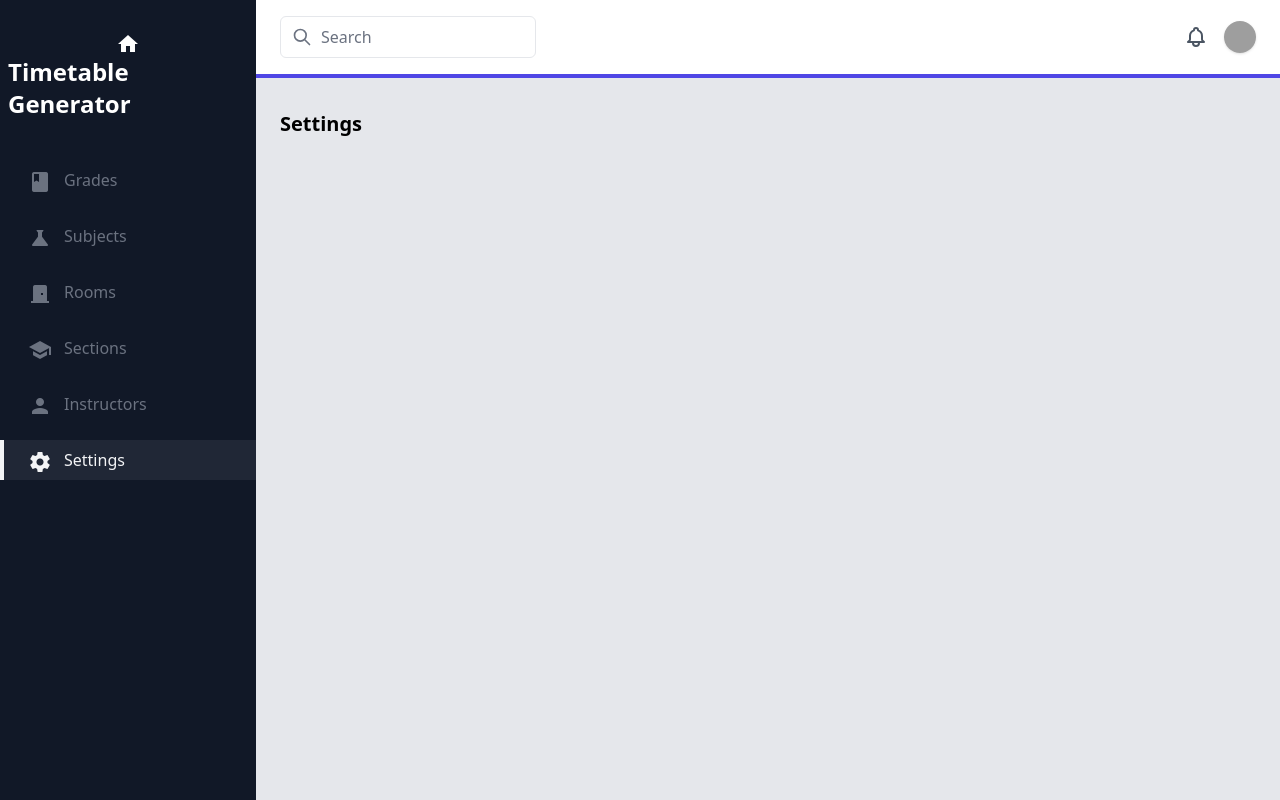
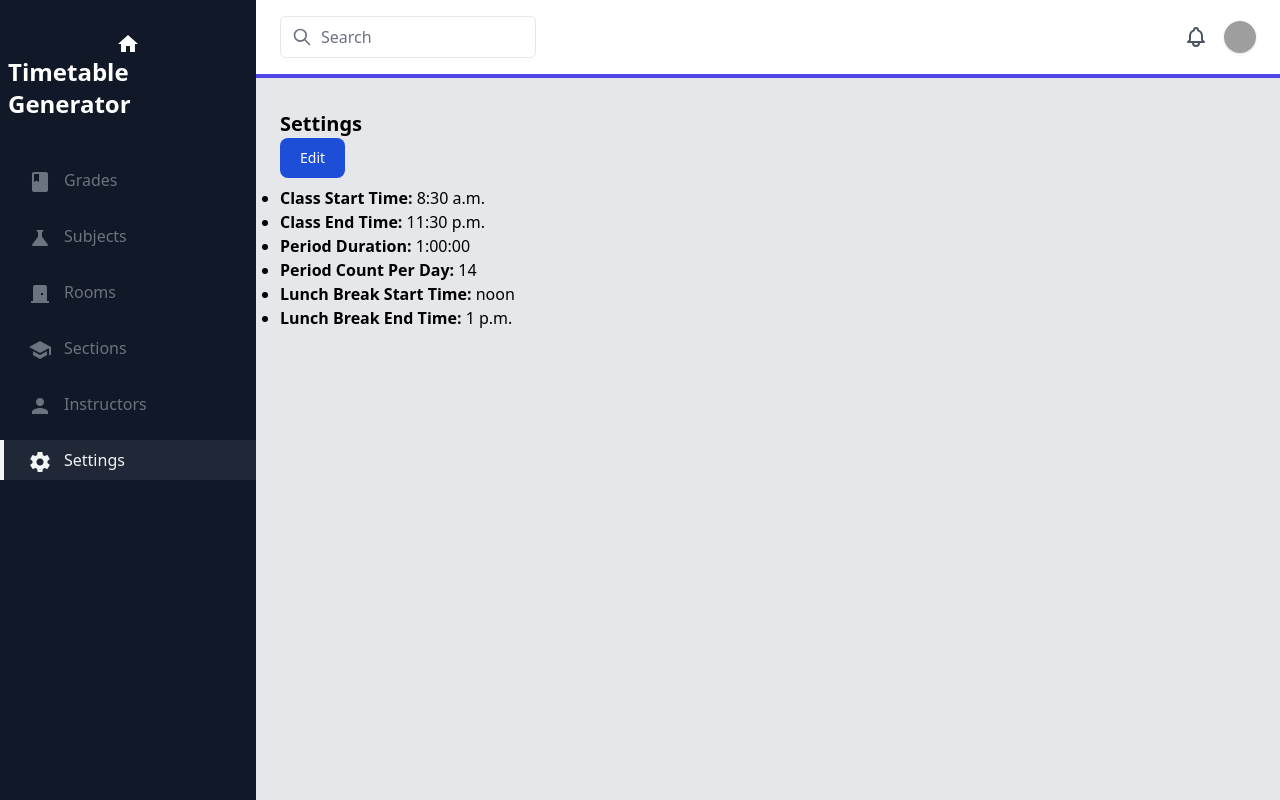
Before and after one commit to nebiyuelias1/automated-timetable-generator, a Django app: page /settings/ in a window 1280 px wide. Run offline with Django 3.2, Linux system fonts and the light colour scheme; data comes from the database, SQL or seed files in the repository; both versions use the stored data as it was after the commit; some libraries are stand-ins or nearby versions; grey boxes are pictures that could not be loaded.

Commit message:
Allow setting to be edited

```diff
--- a/theme/static/css/dist/styles.css
+++ b/theme/static/css/dist/styles.css
@@ -864,6 +864,10 @@ select {
   transform: translate(var(--tw-translate-x), var(--tw-translate-y)) rotate(var(--tw-rotate)) skewX(var(--tw-skew-x)) skewY(var(--tw-skew-y)) scaleX(var(--tw-scale-x)) scaleY(var(--tw-scale-y));
 }
 
+.list-disc {
+  list-style-type: disc;
+}
+
 .flex-col {
   flex-direction: column;
 }
--- a/timetable/templates/timetable/setting_display.html
+++ b/timetable/templates/timetable/setting_display.html
@@ -3,4 +3,29 @@
 {% block main %}
 <h1 class="text-xl font-bold">Settings</h1>
 
+<button onclick="location.href = '/settings/edit'" type="button"
+    class="text-white bg-blue-700 hover:bg-blue-800 focus:ring-4 focus:ring-blue-300 font-medium rounded-lg text-sm px-5 py-2.5 text-center mr-2 mb-2 dark:bg-blue-600 dark:hover:bg-blue-700 dark:focus:ring-blue-800">
+    Edit
+</button>
+
+<ul class="list-disc">
+    <li>
+        <strong>Class Start Time:</strong> {{setting.start_time}}
+    </li>
+    <li>
+        <strong>Class End Time:</strong> {{setting.end_time}}
+    </li>
+    <li>
+        <strong>Period Duration:</strong> {{setting.period_length}}
+    </li>
+    <li>
+        <strong>Period Count Per Day:</strong> {{setting.period_count}}
+    </li>
+    <li>
+        <strong>Lunch Break Start Time:</strong> {{setting.lunch_start_time}}
+    </li>
+    <li>
+        <strong>Lunch Break End Time:</strong> {{setting.lunch_end_time}}
+    </li>
+</ul>
 {% endblock main %}
--- a/timetable/urls.py
+++ b/timetable/urls.py
@@ -1,7 +1,7 @@
 from django.urls import path
 from timetable.views import (GradeCreateView, GradeDeleteView, GradeListView, GradeUpdateView, SubjectCreateView, SubjectDeleteView, SubjectListView, SubjectUpdateView,
                              InstructorCreateView, InstructorDeleteView, InstructorListView, InstructorUpdateView, RoomCreateView, RoomDeleteView, RoomListView,
-                             RoomUpdateView, SectionCreateView, SectionDeleteView, SectionListView, SectionUpdateView, index, settings)
+                             RoomUpdateView, SectionCreateView, SectionDeleteView, SectionListView, SectionUpdateView, edit_setting, index, settings)
 
 
 urlpatterns = [
@@ -41,4 +41,5 @@ urlpatterns = [
          InstructorUpdateView.as_view(), name='edit-instructor'),
 
     path('settings/', settings, name='settings'),
+    path('settings/edit/', edit_setting, name='edit-setting')
 ]
--- a/timetable/views.py
+++ b/timetable/views.py
@@ -1,8 +1,9 @@
-from django.shortcuts import render
+from django.forms import ValidationError, models
+from django.shortcuts import redirect, render
 from django.urls import reverse, reverse_lazy
 from django.views.generic.edit import DeleteView, CreateView, UpdateView
 from django.views.generic import ListView
-from timetable.forms import GradeForm, SectionForm, SettingForm, SubjectForm
+from timetable.forms import GradeForm, SectionForm, SettingForm, SettingModelForm, SubjectForm
 
 from timetable.models import Grade, Setting, Subject, Instructor, Room, Section
 
@@ -30,6 +31,29 @@ def settings(request):
 
     form = SettingForm()
     return render(request, 'timetable/setting_form.html', {'form': form})
+
+def edit_setting(request):
+    setting = Setting.objects.all()
+    if request.method == 'POST':
+        form = SettingForm(request.POST)
+        if form.is_valid():
+            setting.update(**form.cleaned_data)
+
+        return redirect(reverse('settings'))
+
+    if setting.count() > 0:
+        setting = setting.first()
+        data = {
+            'start_time': str(setting.start_time),
+            'end_time': str(setting.end_time),
+            'lunch_start_time': str(setting.lunch_start_time),
+            'lunch_end_time': str(setting.lunch_end_time),
+            'period_length_0': setting.period_length.total_seconds() / 60,
+        }
+        form = SettingForm(data)
+        return render(request, 'timetable/setting_form.html', {'form': form})
+
+    raise ValidationError('Nothing to edit!')
 
 class GradeListView(ListView):
     model = Grade
```
Also changed, not shown: timetable/forms.py (+6 -1 lines), db.sqlite3, 1 other file.
